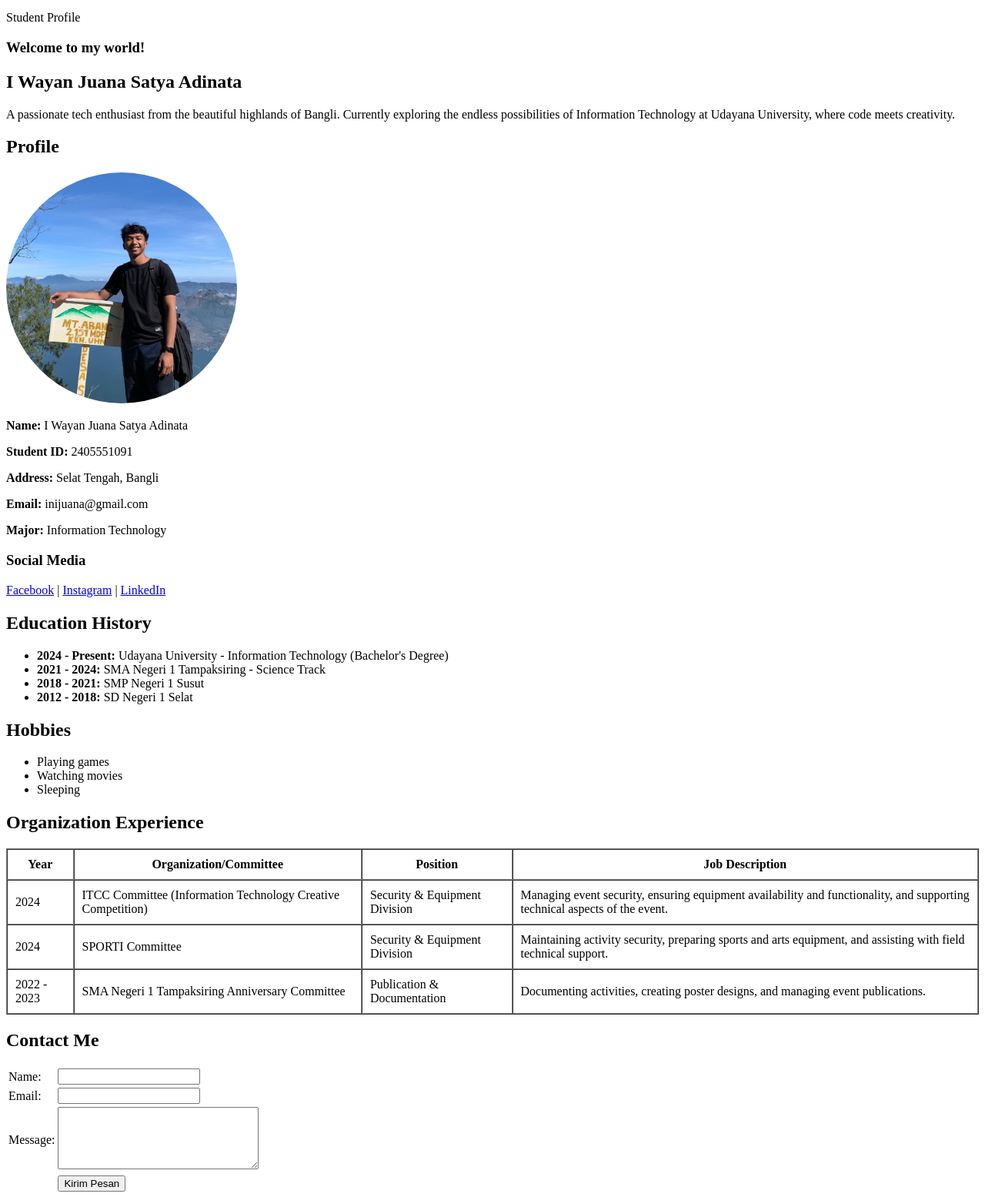
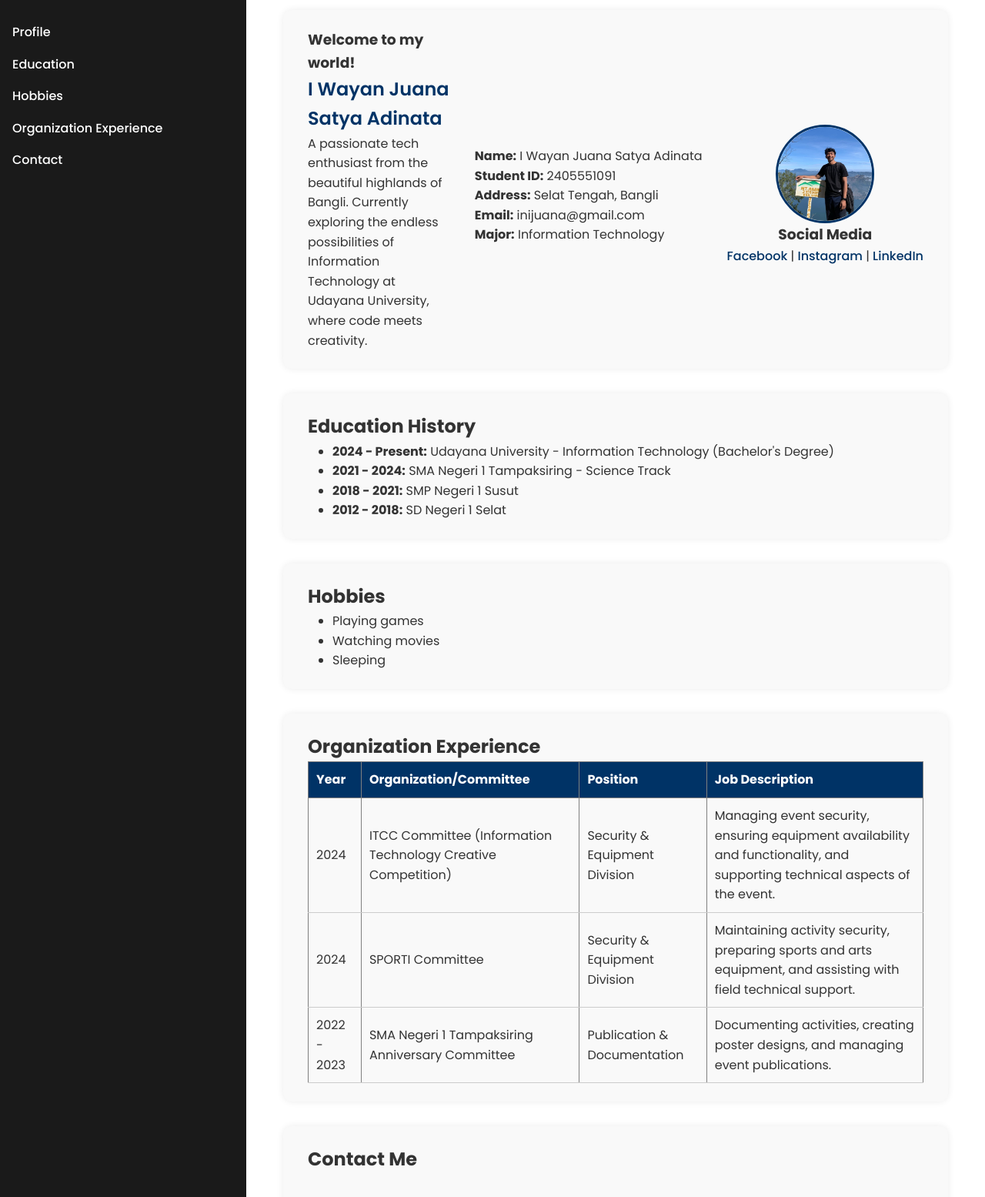
Before and after one commit to juanaxyz/TugasPrognet2, a plain HTML site: page index.html in a window 1280 px wide. Shown: the part 108-1663 px from the top of the page at 77% size. Drawn offline with Linux system fonts and the light colour scheme.

Commit message:
update : add css flexbox and css grid

```diff
--- /dev/null
+++ b/assets/style.css
@@ -0,0 +1,282 @@
+/* ==============================
+   Global Styles
+============================== */
+* {
+  margin: 0;
+  padding: 0;
+  box-sizing: border-box;
+}
+
+body {
+  font-family: "Poppins", sans-serif;
+  background-color: #f4f6f8;
+  color: #333;
+  line-height: 1.6;
+}
+
+/* ==============================
+   Grid Container Layout
+============================== */
+.container {
+  display: grid;
+  grid-template-columns: 1fr 3fr; /* nav di kiri, konten di kanan */
+  grid-template-rows: auto 1fr auto;
+  min-height: 100vh;
+}
+
+/* ==============================
+   Header / Judul
+============================== */
+.judul {
+  grid-column: 1 / 3;
+  text-align: center;
+  font-size: 2vw;
+  padding: 1.5rem 0;
+  background: #003366;
+  color: white;
+  font-weight: 600;
+  letter-spacing: 1px;
+}
+
+/* ==============================
+   Navigation
+============================== */
+nav {
+  grid-row: 2 / 3;
+  background: #1a1a1a;
+  padding: 2rem 1rem;
+  display: flex;
+  flex-direction: column;
+  align-items: flex-start;
+  gap: 1.5rem;
+}
+
+nav ul {
+  list-style: none;
+  width: 100%;
+}
+
+nav ul li {
+  margin: 1rem 0;
+}
+
+nav ul li a {
+  text-decoration: none;
+  color: white;
+  font-weight: 500;
+  transition: 0.3s;
+}
+
+nav ul li a:hover {
+  color: #00b4d8;
+}
+
+/* ==============================
+   Main Content Area (Flexbox)
+============================== */
+main {
+  grid-row: 2 / 3;
+  display: flex;
+  flex-direction: column;
+  gap: 2rem;
+  padding: 2rem 3rem;
+  background: white;
+}
+
+/* ==============================
+   Section Styling
+============================== */
+section {
+  background: #f9f9f9;
+  border-radius: 12px;
+  padding: 1.5rem 2rem;
+  box-shadow: 0 0 10px rgba(0, 0, 0, 0.08);
+}
+
+/* ==============================
+   Hero Section (Flexbox)
+============================== */
+.hero {
+  display: flex;
+  align-items: center;
+  justify-content: space-between;
+  gap: 2rem;
+  flex-wrap: wrap;
+}
+
+.hero h2 {
+  color: #003366;
+  font-weight: 600;
+}
+
+.hero img {
+  /* max-width: 250px; */
+  /* width: 150px; */
+
+  height: 10vw;
+  border-radius: 50%;
+  border: 3px solid #003366;
+}
+
+.profile-text {
+  flex: 1;
+}
+
+.bio {
+  margin-top: 1rem;
+}
+
+.social-media {
+  margin-top: 1rem;
+
+  display: flex;
+  flex-direction: column;
+  align-items: center;
+}
+
+.social-media a {
+  color: #003366;
+  font-weight: 500;
+  text-decoration: none;
+}
+
+.social-media a:hover {
+  color: #0077b6;
+}
+
+/* ==============================
+   Pendidikan, Hobi, Organisasi
+============================== */
+#pendidikan ul,
+#hobi ul {
+  list-style: disc;
+  margin-left: 2rem;
+}
+
+.organisasi table {
+  width: 100%;
+  border-collapse: collapse;
+  text-align: left;
+}
+
+.organisasi th {
+  background-color: #003366;
+  color: white;
+  padding: 10px;
+}
+
+.organisasi td {
+  padding: 10px;
+  border-bottom: 1px solid #ccc;
+}
+
+/* ==============================
+   Contact Form
+============================== */
+.kontak {
+  display: flex;
+  flex-direction: column;
+  gap: 1rem;
+}
+
+.kontak a:hover {
+  color: #1ebe5d;
+}
+
+.kontak table {
+  margin-top: 1rem;
+  width: 100%;
+
+  /* border: 1px solid red; */
+}
+
+.kontak input[type="text"],
+.kontak input[type="email"],
+.kontak textarea {
+  width: 100%;
+  padding: 8px;
+  border: 1px solid #ccc;
+  border-radius: 6px;
+  margin-top: 0.5rem;
+  outline: none;
+}
+
+.kontak input[type="submit"] {
+  background: #003366;
+  color: white;
+  border: none;
+  padding: 10px 20px;
+  border-radius: 6px;
+  cursor: pointer;
+  transition: 0.3s;
+}
+
+.kontak input[type="submit"]:hover {
+  background: #00509e;
+}
+.kontak a {
+  align-self: flex-end; /* posisi di kanan */
+  display: flex;
+  align-items: center;
+  gap: 0.5rem;
+  color: #25d366;
+  text-decoration: none;
+  font-weight: 600;
+  transition: 0.3s;
+}
+
+.kontak img {
+  vertical-align: middle;
+  margin-left: 10px;
+}
+
+/* ==============================
+   Footer
+============================== */
+.footer {
+  grid-column: 1 / 3;
+  background: #003366;
+  color: white;
+  text-align: center;
+  padding: 1rem 0;
+  font-size: 0.9rem;
+}
+
+/* ==============================
+   Responsive Design
+============================== */
+@media (max-width: 768px) {
+  .container {
+    grid-template-columns: 1fr;
+  }
+
+  nav {
+    grid-row: auto;
+    flex-direction: row;
+    justify-content: center;
+    background: #003366;
+  }
+
+  nav ul {
+    display: flex;
+    flex-wrap: wrap;
+    justify-content: center;
+  }
+
+  nav ul li {
+    margin: 0 1rem;
+  }
+
+  main {
+    padding: 1rem;
+  }
+
+  .hero {
+    flex-direction: column;
+    text-align: center;
+  }
+
+  .hero img {
+    margin-top: 1rem;
+  }
+}
--- a/index.html
+++ b/index.html
@@ -5,9 +5,17 @@
     <meta name="viewport" content="width=device-width, initial-scale=1.0" />
     <title>Home Page</title>
     <link rel="icon" type="image/x-icon" href="./images/icon.ico" />
+    <link rel="stylesheet" href="./assets/style.css" />
+    <link rel="preconnect" href="https://fonts.googleapis.com" />
+    <link rel="preconnect" href="https://fonts.gstatic.com" crossorigin />
+    <link
+      href="https://fonts.googleapis.com/css2?family=Poppins:ital,wght@0,100;0,200;0,300;0,400;0,500;0,600;0,700;0,800;0,900;1,100;1,200;1,300;1,400;1,500;1,600;1,700;1,800;1,900&display=swap"
+      rel="stylesheet"
+    />
   </head>
 
   <body>
+    <div class="container">
       <!-- Navigation -->
       <nav>
         <ul>
@@ -21,27 +29,20 @@
 
       <header class="judul">Student Profile</header>
 
+      <main>
         <section class="hero">
           <div class="profile-text">
             <h3>Welcome to my world!</h3>
             <h2>I Wayan Juana Satya Adinata</h2>
             <p>
-          A passionate tech enthusiast from the beautiful highlands of Bangli.
-          Currently exploring the endless possibilities of Information
-          Technology at Udayana University, where code meets creativity.
+              A passionate tech enthusiast from the beautiful highlands of
+              Bangli. Currently exploring the endless possibilities of
+              Information Technology at Udayana University, where code meets
+              creativity.
             </p>
           </div>
-    </section>
 
-    <section id="biodata" class="Biodata">
-      <h2>Profile</h2>
-      <img
-        src="./images/profile.jpg"
-        alt="profile picture"
-        width="auto"
-        height="300em"
-        style="border-radius: 50%"
-      />
+          <!-- <h2>Profile</h2> -->
           <div class="bio">
             <p><b>Name:</b> I Wayan Juana Satya Adinata</p>
             <p><b>Student ID:</b> 2405551091</p>
@@ -52,9 +53,17 @@
 
           <!-- Social Media Links -->
           <div class="social-media">
+            <img
+              src="./images/profile.jpg"
+              alt="profile picture"
+              width="auto"
+              height="300em"
+            />
             <h3>Social Media</h3>
             <p>
-          <a href="https://www.facebook.com/share/1771NYSWf8/" target="_blank"
+              <a
+                href="https://www.facebook.com/share/1771NYSWf8/"
+                target="_blank"
                 >Facebook</a
               >
               |
@@ -79,7 +88,9 @@
               <b>2024 - Present:</b> Udayana University - Information Technology
               (Bachelor's Degree)
             </li>
-        <li><b>2021 - 2024:</b> SMA Negeri 1 Tampaksiring - Science Track</li>
+            <li>
+              <b>2021 - 2024:</b> SMA Negeri 1 Tampaksiring - Science Track
+            </li>
             <li><b>2018 - 2021:</b> SMP Negeri 1 Susut</li>
             <li><b>2012 - 2018:</b> SD Negeri 1 Selat</li>
           </ul>
@@ -96,7 +107,7 @@
         </section>
 
         <!-- Organization Experience -->
-    <section id="organisasi">
+        <section id="organisasi" class="organisasi">
           <h2>Organization Experience</h2>
           <table border="1" cellpadding="10" cellspacing="0" width="100%">
             <thead>
@@ -142,7 +153,7 @@
         </section>
 
         <!-- Contact Form -->
-    <section id="kontak">
+        <section id="kontak" class="kontak">
           <h2>Contact Me</h2>
 
           <form>
@@ -182,12 +193,17 @@
 
           <a href="https://wa.me/6288888888">
             <p>Click to contact me via WhatsApp</p>
-        <img src="./images/whatsapp.png" alt="whatsapp contact" width="64" />
+            <img
+              src="./images/whatsapp.png"
+              alt="whatsapp contact"
+              width="64"
+            />
           </a>
         </section>
-
-    <footer>
-      <p>&copy; 2024 I Wayan Juana Satya Adinata. All rights reserved.</p>
+      </main>
+      <footer class="footer">
+        <p>&copy; 2025 I Wayan Juana Satya Adinata. All rights reserved.</p>
       </footer>
+    </div>
   </body>
 </html>
```
Lines whose indentation alone changed are shown as unchanged.
